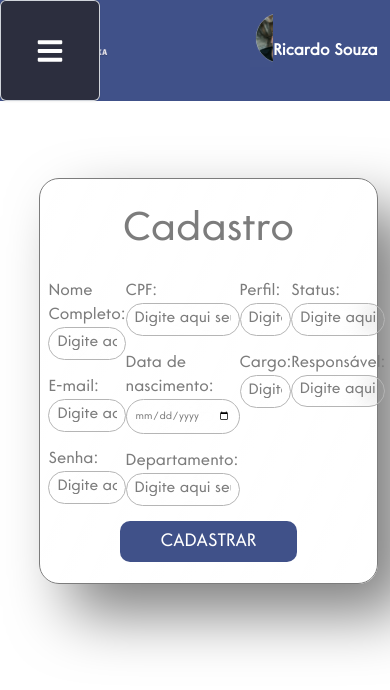
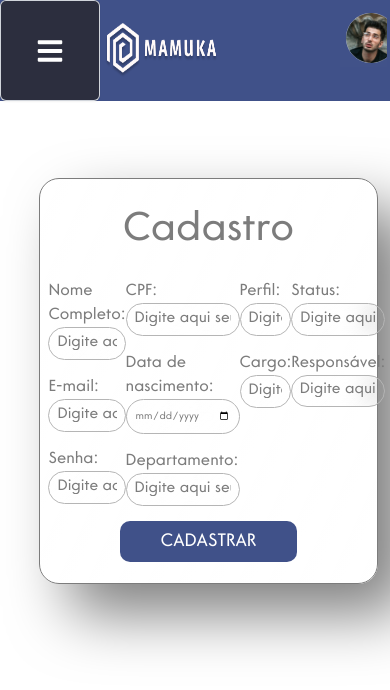
Before and after one commit to MamukaSenai/React-Mamuka, a React (Vite) app: page /cadastro/usuario in a window 390 px wide. Shown: the top 690 px of the page. Built offline with nearby package versions, Linux system fonts and the light colour scheme.

Commit message:
ajuste no header

```diff
--- a/src/components/Header/style.css
+++ b/src/components/Header/style.css
@@ -14,9 +14,11 @@
 
 .logo .teste {
     /* background: url("../../assets/Logo.png") no-repeat; */
-    width: 18vw;
-    height: 5vw;
-    margin-top: 5px;
+    /* width: 18vw; */
+    height: 55px;
+    /* margin-top: 5px; */
+    display: flex;
+    align-items: center;
     /*margin-left: 150px;*/
     /* padding: 15px; */
 }
@@ -45,7 +47,7 @@
 
 .perfil {
     height: 100%;
-    width: 100%;
+    width: 23%;
     display: flex;
     justify-content: end;
     align-items: center;
@@ -85,3 +87,115 @@
     }
 
 }*/
+
+@media screen and (max-width:1062px){
+    .perfil{
+        height: 100%;
+        width: 23%;
+        display: flex;
+        justify-content: space-between;
+    }
+}
+
+@media screen and (max-width:958px){
+    .perfil{
+        height: 100%;
+        width: 26%;
+    }
+}
+
+@media screen and (max-width:933px){
+    .fotoperfil{
+        width: 7vw;
+        height: 10vh;
+
+    }
+}
+
+@media screen and (max-width:857px){
+    .perfil{
+        height: 100%;
+        width: 27%;
+    }
+}
+
+@media screen and (max-width:808px){
+    .perfil{
+        height: 100%;
+        width: 30%;
+    }
+}
+
+@media screen and (max-width:790px){
+    .fotoperfil{
+        width: 9vw;
+        height: 10vh;
+
+    }
+}
+
+@media screen and (max-width:725px){
+    .perfil{
+        height: 100%;
+        width: 34%;
+    }
+}
+
+@media screen and (max-width:625px){
+    .perfil{
+        height: 100%;
+        width: 39%;
+    }
+}
+
+@media screen and (max-width:620px){
+    .fotoperfil{
+        width: 12vw;
+        height: 10vh;
+
+    }
+}
+
+
+@media screen and (max-width:552px){
+    .perfil{
+        height: 100%;
+        width: 43%;
+    }
+}
+
+@media screen and (max-width:1092px){
+    .teste{
+        padding-left: 5%;
+    }
+}
+
+@media screen and (max-width:963px){
+    .teste{
+        padding-left: 14%;
+    }
+}
+
+@media screen and (max-width:853px){
+    .teste{
+        padding-left: 27%;
+    }
+}
+
+@media screen and (max-width:586px){
+    .teste{
+        padding-left: 33%;
+    }
+}
+
+@media screen and (max-width:586px){
+    .perfil a{
+        display: none;
+        width: 25%;
+    }
+
+    .perfil{
+        display: flex;
+        justify-content: right;
+    }
+}
```
